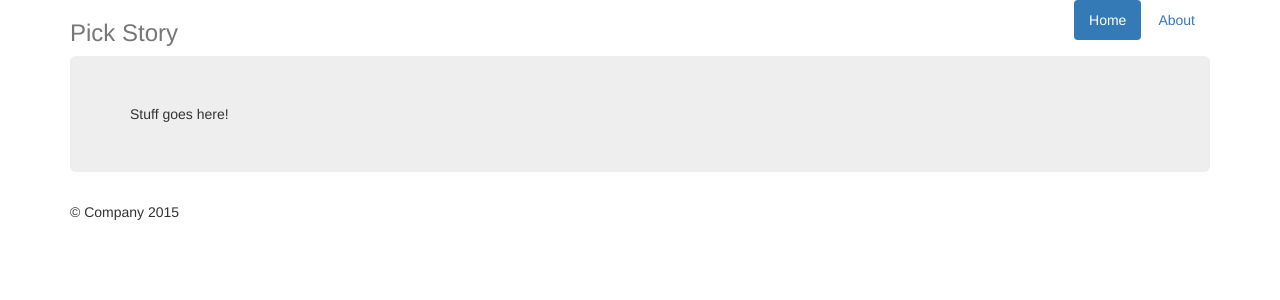
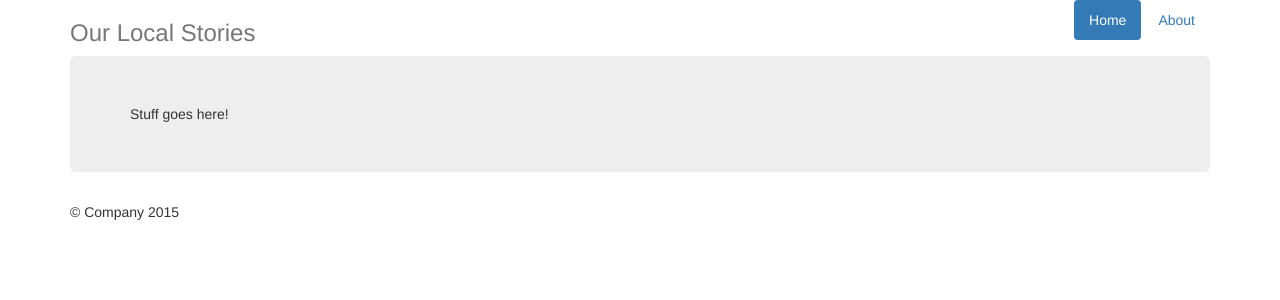
Before and after one commit to logworthy/govhack2015, a Django app: page / in a window 1280 px wide. Shown: the top 300 px of the page. Run offline with Django 3.2, Linux system fonts and the light colour scheme; some libraries are stand-ins or nearby versions.

Commit message:
Changed name.

```diff
--- a/app/templates/index.html
+++ b/app/templates/index.html
@@ -9,7 +9,7 @@
     <meta name="author" content="">
     <link rel="icon" href="../../favicon.ico">
 
-    <title>Pick Story</title>
+    <title>Our Local Stories</title>
 
     <!-- Bootstrap core CSS -->
     <link href="https://maxcdn.bootstrapcdn.com/bootstrap/3.3.5/css/bootstrap.min.css" rel="stylesheet">
@@ -27,7 +27,7 @@
             <li role="presentation"><a href="#">About</a></li>
           </ul>
         </nav>
-        <h3 class="text-muted">Pick Story</h3>
+        <h3 class="text-muted">Our Local Stories</h3>
       </div>
 
       <div class="jumbotron">
```
